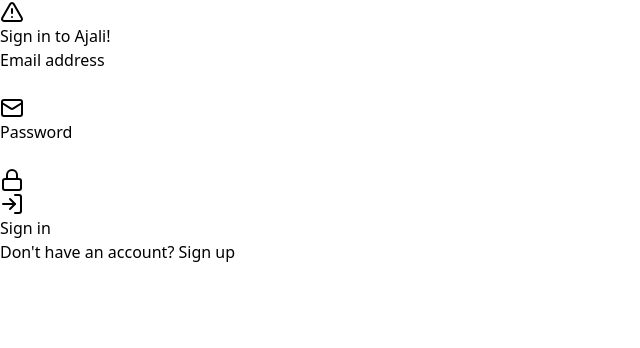
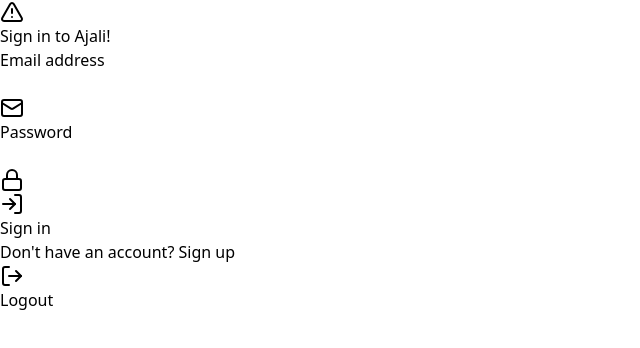
Before and after one commit to aoluoch/ajali-2, a React (Vite) app in the folder client/: page /login in a window 1280 px wide. Shown: the top 348 px of the page, without its empty margins (0-640 px from the left). Built offline with nearby package versions, Linux system fonts and the light colour scheme.

Commit message:
Add logout functionality and improve session handling in Login component

```diff
--- a/client/src/pages/Login.jsx
+++ b/client/src/pages/Login.jsx
@@ -1,7 +1,7 @@
 import { useState } from 'react';
 import { useNavigate } from 'react-router-dom';
 import { motion, AnimatePresence } from 'framer-motion';
-import { AlertTriangle, Mail, Lock, LogIn, UserCircle, ArrowLeft } from 'lucide-react';
+import { AlertTriangle, Mail, Lock, LogIn, UserCircle, ArrowLeft, LogOut } from 'lucide-react';
 
 export default function Login() {
   const [isRegistering, setIsRegistering] = useState(false);
@@ -30,6 +30,7 @@
               'Content-Type': 'application/json',
             },
             body: JSON.stringify({ email, password }),
+            credentials: 'include',  // Include cookies for session handling
           });
 
       const data = await response.json();
@@ -38,11 +39,30 @@
         throw new Error(data.message || 'Something went wrong');
       }
 
-      // Redirect to dashboard on success
+      // Redirect to dashboard on successful login
       navigate('/dashboard');
     } catch (error) {
       console.error(error);
       setError(isRegistering ? 'Failed to create account' : 'Failed to sign in');
+    }
+  };
+
+  const handleLogout = async () => {
+    try {
+      const response = await fetch('/api/logout', {
+        method: 'POST',
+        credentials: 'include',  // Include cookies for session handling
+      });
+
+      if (!response.ok) {
+        throw new Error('Failed to log out');
+      }
+
+      // On successful logout, navigate to login page
+      navigate('/login');
+    } catch (error) {
+      console.error(error);
+      setError('Failed to log out');
     }
   };
 
@@ -174,6 +194,19 @@
               </button>
             )}
           </div>
+
+          {/* Logout button */}
+          {!isRegistering && (
+            <div className="mt-6 text-center">
+              <button
+                onClick={handleLogout}
+                className="text-sm text-red-600 hover:text-red-500 flex items-center justify-center"
+              >
+                <LogOut className="h-5 w-5 mr-1" />
+                Logout
+              </button>
+            </div>
+          )}
         </motion.div>
       </div>
     </div>
```
